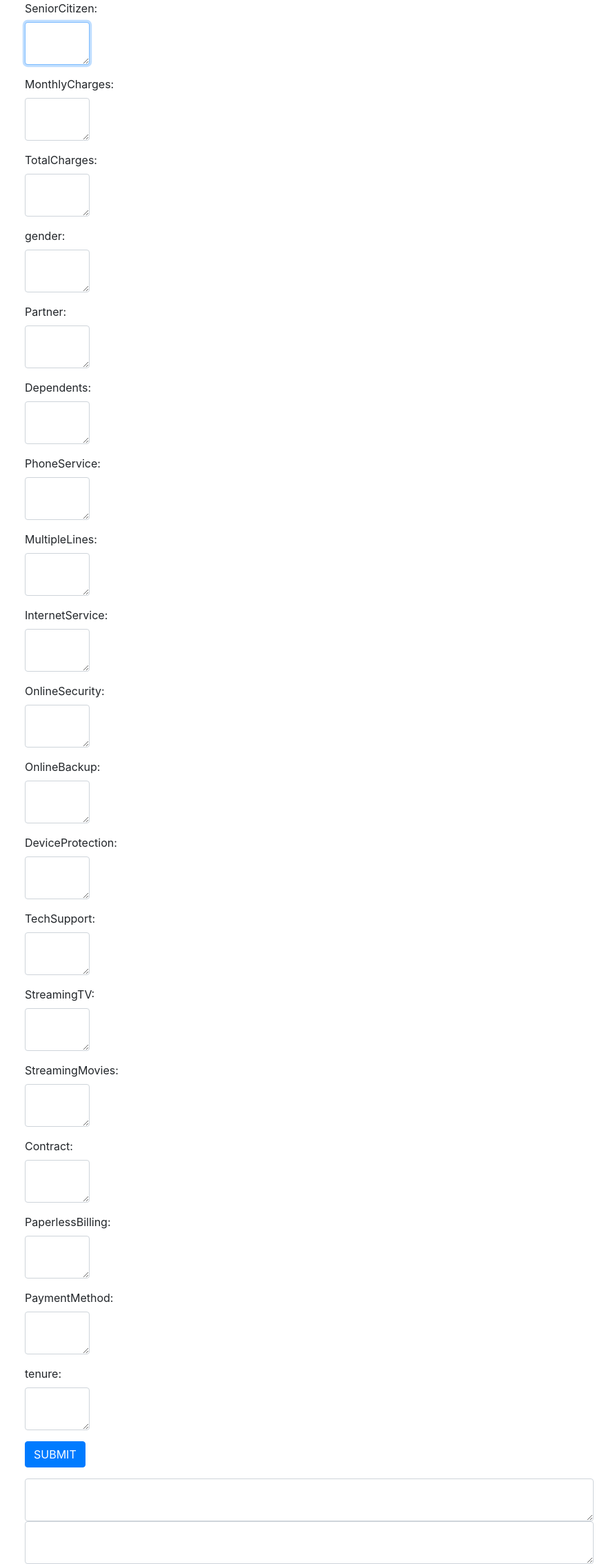
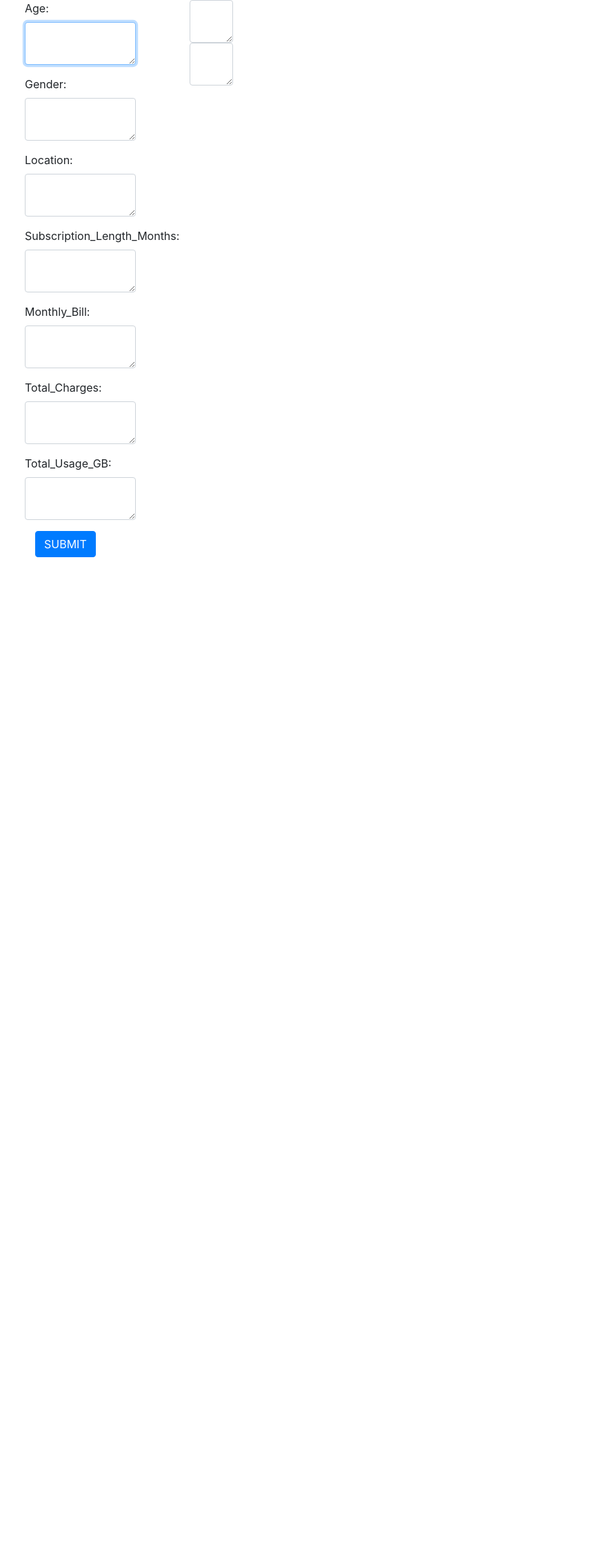
Before and after one commit to GuptaDiva/-Customer-Churn-Prediction, a Flask app: page / in a window 1280 px wide. Shown: the whole page at 69% size, without its empty margins (49-941 px from the left). After the commit the page ends 808 px from the top, so only its background shows below. Run offline with Flask 3, Linux system fonts and the light colour scheme; parts of the project's set-up code (start-up, migrations or seed data) failed here and were passed over; some libraries are stand-ins or nearby versions.

Commit message:
All Done!!
The GUI isnt that great, but i will work on it.

```diff
--- a/app.py
+++ b/app.py
@@ -38,46 +38,27 @@
     inputQuery5 = request.form['query5']
     inputQuery6 = request.form['query6']
     inputQuery7 = request.form['query7']
-    inputQuery8 = request.form['query8']
-    inputQuery9 = request.form['query9']
-    inputQuery10 = request.form['query10']
-    inputQuery11 = request.form['query11']
-    inputQuery12 = request.form['query12']
-    inputQuery13 = request.form['query13']
-    inputQuery14 = request.form['query14']
-    inputQuery15 = request.form['query15']
-    inputQuery16 = request.form['query16']
-    inputQuery17 = request.form['query17']
-    inputQuery18 = request.form['query18']
-    inputQuery19 = request.form['query19']
-
     model = pickle.load(open("model.sav", "rb"))
 
-    data = [[inputQuery1, inputQuery2, inputQuery3, inputQuery4, inputQuery5, inputQuery6, inputQuery7,
-             inputQuery8, inputQuery9, inputQuery10, inputQuery11, inputQuery12, inputQuery13, inputQuery14,
-             inputQuery15, inputQuery16, inputQuery17, inputQuery18, inputQuery19]]
+    data = [[inputQuery1, inputQuery2, inputQuery3, inputQuery4, inputQuery5, inputQuery6, inputQuery7
+            ]]
 
-    new_df = pd.DataFrame(data, columns = ['SeniorCitizen', 'MonthlyCharges', 'TotalCharges', 'gender',
-                                           'Partner', 'Dependents', 'PhoneService', 'MultipleLines', 'InternetService',
-                                           'OnlineSecurity', 'OnlineBackup', 'DeviceProtection', 'TechSupport',
-                                           'StreamingTV', 'StreamingMovies', 'Contract', 'PaperlessBilling',
-                                           'PaymentMethod', 'tenure'])
+    new_df = pd.DataFrame(data, columns = ['Age', 'Gender', 'Location', 'Subscription_Length_Months',
+                                           'Monthly_Bill', 'Total_Charges', 'Total_Usage_GB'])
 
     df_2 = pd.concat([df_1, new_df], ignore_index = True)
     # Group the tenure in bins of 12 months
     labels = ["{0} - {1}".format(i, i + 11) for i in range(1, 72, 12)]
 
-    df_2['tenure_group'] = pd.cut(df_2.tenure.astype(int), range(1, 80, 12), right=False, labels=labels)
+    df_2['age'] = pd.cut(df_2.tenure.astype(int), range(1, 80, 12), right=False, labels=labels)
     #drop column customerID and tenure
-    df_2.drop(columns= ['tenure'], axis=1, inplace=True)
+    #df_2.drop(columns= ['age'], axis=1, inplace=True)
 
 
 
 
-    new_df__dummies = pd.get_dummies(df_2[['gender', 'SeniorCitizen', 'Partner', 'Dependents', 'PhoneService',
-           'MultipleLines', 'InternetService', 'OnlineSecurity', 'OnlineBackup',
-           'DeviceProtection', 'TechSupport', 'StreamingTV', 'StreamingMovies',
-           'Contract', 'PaperlessBilling', 'PaymentMethod','tenure_group']])
+    new_df__dummies = pd.get_dummies(df_2[['Age', 'Gender', 'Location', 'Subscription_Length_Months',
+                                           'Monthly_Bill', 'Total_Charges', 'Total_Usage_GB']])
 
 
     #final_df=pd.concat([new_df__dummies, new_dummy], axis=1)
@@ -101,17 +82,6 @@
                            query5 = request.form['query5'],
                            query6 = request.form['query6'],
                            query7 = request.form['query7'],
-                           query8 = request.form['query8'],
-                           query9 = request.form['query9'],
-                           query10 = request.form['query10'],
-                           query11 = request.form['query11'],
-                           query12 = request.form['query12'],
-                           query13 = request.form['query13'],
-                           query14 = request.form['query14'],
-                           query15 = request.form['query15'],
-                           query16 = request.form['query16'],
-                           query17 = request.form['query17'],
-                           query18 = request.form['query18'],
-                           query19 = request.form['query19'])
+                           )
 
 app.run()
--- a/templates/home.html
+++ b/templates/home.html
@@ -13,82 +13,34 @@
 		  <form action="http://localhost:5000/" method="POST">
 		  	<div class="col-sm-9">
 			 <div class="form-group  purple-border">
-				  <label for="comment">SeniorCitizen:</label>
+				  <label for="comment">Age:</label>
 				  <textarea class="form-control" rows="2" id="query1" name="query1" rows="2" cols="5" autofocus>{{query1}}</textarea>
 			</div>
 			<div class="form-group  purple-border">
-				  <label for="comment">MonthlyCharges:</label>
+				  <label for="comment">Gender:</label>
 				  <textarea class="form-control" rows="2" id="query2" name="query2" rows="2" cols="5" autofocus>{{query2}}</textarea>
 			</div>
 			<div class="form-group  purple-border">
-				  <label for="comment">TotalCharges:</label>
+				  <label for="comment">Location:</label>
 				  <textarea class="form-control" rows="2" id="query3" name="query3" rows="2" cols="5" autofocus>{{query3}}</textarea>
 			</div>
 			<div class="form-group  purple-border">
-				  <label for="comment">gender:</label>
+				  <label for="comment">Subscription_Length_Months:</label>
 				  <textarea class="form-control" rows="2" id="query4" name="query4" rows="2" cols="5" autofocus>{{query4}}</textarea>
 			</div>
 			<div class="form-group  purple-border">
-				  <label for="comment">Partner:</label>
+				  <label for="comment">Monthly_Bill:</label>
 				  <textarea class="form-control" rows="2" id="query5" name="query5" rows="2" cols="5" autofocus>{{query5}}</textarea>
 			</div>
 			<div class="form-group  purple-border">
-				  <label for="comment">Dependents:</label>
+				  <label for="comment">Total_Charges:</label>
 				  <textarea class="form-control" rows="2" id="query6" name="query6" rows="2" cols="5" autofocus>{{query6}}</textarea>
 			</div>
 			<div class="form-group  purple-border">
-				  <label for="comment">PhoneService:</label>
+				  <label for="comment">Total_Usage_GB:</label>
 				  <textarea class="form-control" rows="2" id="query7" name="query7" rows="2" cols="5" autofocus>{{query7}}</textarea>
 			</div>
-			<div class="form-group  purple-border">
-				  <label for="comment">MultipleLines:</label>
-				  <textarea class="form-control" rows="2" id="query8" name="query8" rows="2" cols="5" autofocus>{{query8}}</textarea>
-			</div>
-			<div class="form-group  purple-border">
-				  <label for="comment">InternetService:</label>
-				  <textarea class="form-control" rows="2" id="query9" name="query9" rows="2" cols="5" autofocus>{{query9}}</textarea>
-			</div>
-			<div class="form-group  purple-border">
-				  <label for="comment">OnlineSecurity:</label>
-				  <textarea class="form-control" rows="2" id="query10" name="query10" rows="2" cols="5" autofocus>{{query10}}</textarea>
-			</div>
-			<div class="form-group  purple-border">
-				  <label for="comment">OnlineBackup:</label>
-				  <textarea class="form-control" rows="2" id="query11" name="query11" rows="2" cols="5" autofocus>{{query11}}</textarea>
-			</div>
-			<div class="form-group  purple-border">
-				  <label for="comment">DeviceProtection:</label>
-				  <textarea class="form-control" rows="2" id="query12" name="query12" rows="2" cols="5" autofocus>{{query12}}</textarea>
-			</div>
-			<div class="form-group  purple-border">
-				  <label for="comment">TechSupport:</label>
-				  <textarea class="form-control" rows="2" id="query13" name="query13" rows="2" cols="5" autofocus>{{query13}}</textarea>
-			</div>
-			<div class="form-group  purple-border">
-				  <label for="comment">StreamingTV:</label>
-				  <textarea class="form-control" rows="2" id="query14" name="query14" rows="2" cols="5" autofocus>{{query14}}</textarea>
-			</div>
-			<div class="form-group  purple-border">
-				  <label for="comment">StreamingMovies:</label>
-				  <textarea class="form-control" rows="2" id="query15" name="query15" rows="2" cols="5" autofocus>{{query15}}</textarea>
-			</div>
-			<div class="form-group  purple-border">
-				  <label for="comment">Contract:</label>
-				  <textarea class="form-control" rows="2" id="query16" name="query16" rows="2" cols="5" autofocus>{{query16}}</textarea>
-			</div>
-			<div class="form-group  purple-border">
-				  <label for="comment">PaperlessBilling:</label>
-				  <textarea class="form-control" rows="2" id="query17" name="query17" rows="2" cols="5" autofocus>{{query17}}</textarea>
-			</div>
-			<div class="form-group  purple-border">
-				  <label for="comment">PaymentMethod:</label>
-				  <textarea class="form-control" rows="2" id="query18" name="query18" rows="2" cols="5" autofocus>{{query18}}</textarea>
-			</div>
-			<div class="form-group  purple-border">
-				  <label for="comment">tenure:</label>
-				  <textarea class="form-control" rows="2" id="query19" name="query19" rows="2" cols="5" autofocus>{{query19}}</textarea>
-			</div>
-			</div>
+
 			<div class="col-sm-3">
 			<button type="submit" class="btn btn-primary" name="submit">SUBMIT</button>
 			</div>
```
Also changed, not shown: 1 other file.
